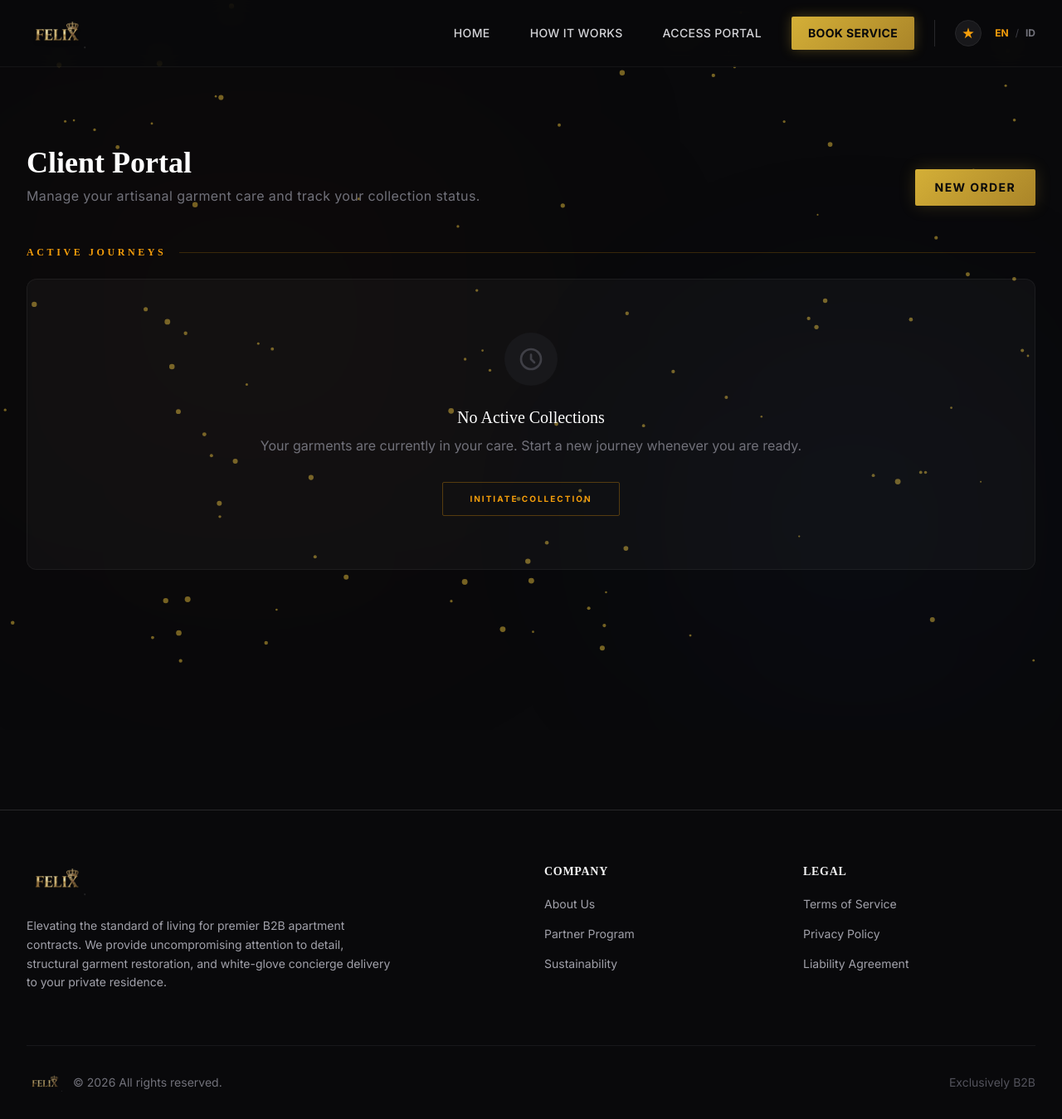
After one commit to ellysaemichan21/corporat, a Laravel app: template resources/views/dashboard.blade.php in a window 1280 px wide. The commit adds this page. Shown: the whole page at 83% size. Run offline with Laravel 12, Linux system fonts and the light colour scheme; the template is opened without the code that fills it, so the values that code supplies are empty; style sheets or scripts are compiled from the project's sources; some web fonts are replaced.

Commit message:
Restored missing dashboard view and updated registration labels for normal users

```diff
--- /dev/null
+++ b/resources/views/dashboard.blade.php
@@ -0,0 +1,125 @@
+@extends('layouts.storefront')
+
+@section('content')
+<div class="py-24 min-h-screen relative overflow-hidden">
+    <!-- Ambient Background Elements -->
+    <div class="absolute inset-0 z-0">
+        <div class="absolute top-0 left-0 w-[600px] h-[600px] bg-amber-900/5 rounded-full blur-[150px]"></div>
+        <div class="absolute bottom-0 right-0 w-[500px] h-[500px] bg-blue-900/5 rounded-full blur-[130px]"></div>
+    </div>
+
+    <div class="max-w-7xl mx-auto px-6 lg:px-8 relative z-10">
+        <div class="flex flex-col md:flex-row justify-between items-start md:items-end gap-6 mb-12 scroll-animate">
+            <div>
+                <h1 class="text-4xl font-serif font-bold text-white mb-2">{{ __('Client Portal') }}</h1>
+                <p class="text-zinc-500 tracking-wide">{{ __('Manage your artisanal garment care and track your collection status.') }}</p>
+            </div>
+            <div class="flex gap-4">
+                <a href="{{ route('public.order.create') }}" class="luxury-bg text-zinc-950 px-6 py-3 rounded-sm text-sm font-bold tracking-widest uppercase shadow-[0_0_20px_rgba(212,175,55,0.2)] transition-transform hover:scale-105 active:scale-95">
+                    {{ __('New Order') }}
+                </a>
+            </div>
+        </div>
+
+        {{-- ─── ACTIVE JOURNEYS ─────────────────────────────────────────── --}}
+        <div class="mb-16 scroll-animate delay-100">
+            <h3 class="text-xs font-bold uppercase tracking-[0.3em] text-amber-500 mb-6 flex items-center gap-4">
+                {{ __('Active Journeys') }}
+                <span class="h-px flex-grow bg-amber-500/20"></span>
+            </h3>
+
+            @if($activeTransactions->isEmpty())
+                <div class="card-glass rounded-xl p-16 text-center border-zinc-800">
+                    <div class="w-16 h-16 bg-zinc-900 rounded-full flex items-center justify-center mx-auto mb-6">
+                        <svg class="w-8 h-8 text-zinc-700" fill="none" viewBox="0 0 24 24" stroke="currentColor">
+                            <path stroke-linecap="round" stroke-linejoin="round" stroke-width="2" d="M12 8v4l3 3m6-3a9 9 0 11-18 0 9 9 0 0118 0z" />
+                        </svg>
+                    </div>
+                    <h4 class="text-xl font-serif text-white mb-2">{{ __('No Active Collections') }}</h4>
+                    <p class="text-zinc-500 mb-8">{{ __('Your garments are currently in your care. Start a new journey whenever you are ready.') }}</p>
+                    <a href="{{ route('public.order.create') }}" class="inline-block border border-amber-500/30 text-amber-500 px-8 py-3 rounded-sm text-[10px] font-bold uppercase tracking-[0.2em] hover:bg-amber-500/10 transition-all">
+                        {{ __('Initiate Collection') }}
+                    </a>
+                </div>
+            @else
+                <div class="grid grid-cols-1 md:grid-cols-2 lg:grid-cols-3 gap-6">
+                    @foreach($activeTransactions as $tx)
+                        <div class="card-glass rounded-xl border-zinc-800 hover:border-amber-500/30 transition-all group overflow-hidden">
+                            <div class="p-6">
+                                <div class="flex justify-between items-start mb-6">
+                                    <div class="flex items-center gap-2 px-2 py-1 bg-amber-500/10 border border-amber-500/20 rounded-sm">
+                                        <div class="w-1.5 h-1.5 bg-amber-500 rounded-full animate-pulse"></div>
+                                        <span class="text-[9px] text-amber-500 font-bold uppercase tracking-widest">{{ $tx->laundry_status }}</span>
+                                    </div>
+                                    <span class="text-[10px] font-mono text-zinc-500">{{ $tx->invoice_code }}</span>
+                                </div>
+
+                                <h4 class="text-lg font-serif font-bold text-white mb-1">{{ $tx->customer_name }}</h4>
+                                <p class="text-xs text-zinc-500 mb-6">{{ $tx->created_at->format('M d, Y • H:i') }}</p>
+
+                                <div class="flex items-center justify-between pt-6 border-t border-zinc-800">
+                                    <div class="flex flex-col">
+                                        <span class="text-[9px] text-zinc-600 uppercase tracking-widest mb-1">{{ __('Total Est.') }}</span>
+                                        <span class="text-sm font-mono text-zinc-300">Rp {{ number_format($tx->total_price, 0, ',', '.') }}</span>
+                                    </div>
+                                    <a href="{{ route('public.track', $tx->invoice_code) }}" class="flex items-center gap-2 text-[10px] font-bold text-amber-500 uppercase tracking-widest group-hover:gap-3 transition-all">
+                                        {{ __('Track Status') }}
+                                        <svg class="w-4 h-4" fill="none" viewBox="0 0 24 24" stroke="currentColor">
+                                            <path stroke-linecap="round" stroke-linejoin="round" stroke-width="2" d="M17 8l4 4m0 0l-4 4m4-4H3" />
+                                        </svg>
+                                    </a>
+                                </div>
+                            </div>
+                        </div>
+                    @endforeach
+                </div>
+            @endif
+        </div>
+
+        {{-- ─── ARCHIVE ─────────────────────────────────────────────────── --}}
+        @if(auth()->user()->email === 'laundry@gmail.com')
+            <div class="scroll-animate delay-200">
+                <h3 class="text-xs font-bold uppercase tracking-[0.3em] text-zinc-600 mb-6 flex items-center gap-4">
+                    {{ __('Artisanal Archive') }}
+                    <span class="h-px flex-grow bg-zinc-800"></span>
+                </h3>
+
+                <div class="card-glass rounded-xl overflow-hidden border-zinc-800">
+                    <table class="w-full text-left">
+                        <thead>
+                            <tr class="bg-zinc-900/50 border-b border-zinc-800">
+                                <th class="px-6 py-4 text-[10px] font-bold text-zinc-500 uppercase tracking-widest">{{ __('Date') }}</th>
+                                <th class="px-6 py-4 text-[10px] font-bold text-zinc-500 uppercase tracking-widest">{{ __('Invoice') }}</th>
+                                <th class="px-6 py-4 text-[10px] font-bold text-zinc-500 uppercase tracking-widest">{{ __('Customer') }}</th>
+                                <th class="px-6 py-4 text-[10px] font-bold text-zinc-500 uppercase tracking-widest">{{ __('Total') }}</th>
+                                <th class="px-6 py-4"></th>
+                            </tr>
+                        </thead>
+                        <tbody class="divide-y divide-zinc-800/50">
+                            @forelse($archivedTransactions as $tx)
+                                <tr class="hover:bg-zinc-900/20 transition-colors">
+                                    <td class="px-6 py-4 text-xs text-zinc-400">{{ $tx->created_at->format('d/m/Y') }}</td>
+                                    <td class="px-6 py-4 text-xs font-mono text-zinc-500">{{ $tx->invoice_code }}</td>
+                                    <td class="px-6 py-4 text-sm font-medium text-white">{{ $tx->customer_name }}</td>
+                                    <td class="px-6 py-4 text-xs font-mono text-zinc-400">Rp {{ number_format($tx->total_price, 0, ',', '.') }}</td>
+                                    <td class="px-6 py-4 text-right">
+                                        <a href="{{ route('public.track', $tx->invoice_code) }}" class="text-[9px] font-bold text-zinc-500 hover:text-amber-500 uppercase tracking-widest transition-colors">
+                                            {{ __('Details') }}
+                                        </a>
+                                    </td>
+                                </tr>
+                            @empty
+                                <tr>
+                                    <td colspan="5" class="px-6 py-12 text-center text-zinc-600 text-xs italic tracking-widest">
+                                        {{ __('No archived masterpieces found.') }}
+                                    </td>
+                                </tr>
+                            @endforelse
+                        </tbody>
+                    </table>
+                </div>
+            </div>
+        @endif
+    </div>
+</div>
+@endsection
```
Also changed, not shown: resources/views/auth/register.blade.php (+4 -4 lines).
